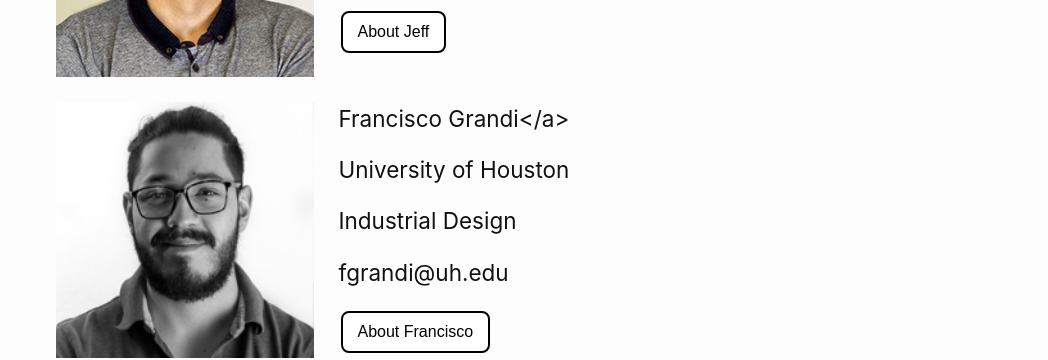
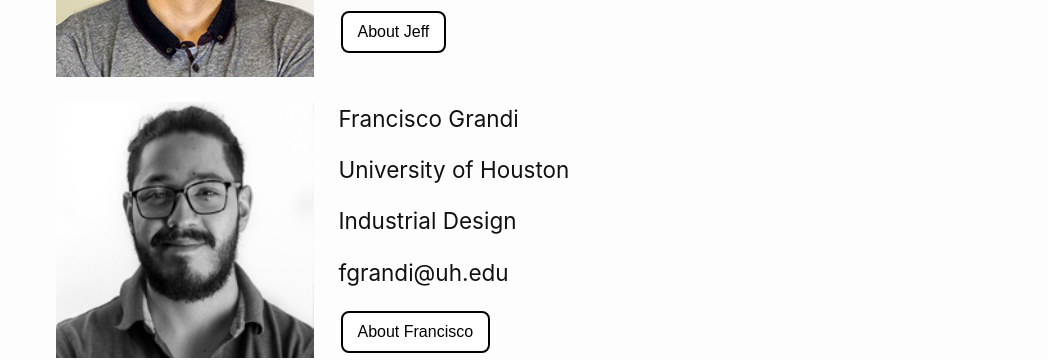
Before and after one commit to arcraik/neuroexo-website, a Jekyll site: the page built from people.md, in a window 1280 px wide and 900 px high, scrolled down 1386 px. Shown: the part 155-515 px from the top of the window, without its empty margins (94-1142 px from the left). Built offline with Jekyll 4.4.1, drawn with Linux system fonts in a browser that asks for light colours.

Commit message:
Update people.md

```diff
--- a/people.md
+++ b/people.md
@@ -95,7 +95,7 @@ title: People
 </div>
 <div>
 <img class="peoplepic" src="/photos/fgrandi.jpg" alt="Francisco Grandi" />
-<h4>Francisco Grandi</a></h4>
+<h4>Francisco Grandi</h4>
 <h4>University of Houston</h4>
 <h4>Industrial Design</h4>
 <h4>fgrandi@uh.edu</h4>
@@ -248,7 +248,6 @@ title: People
      </div>
   </div>
 
-</div>
 </div>
 <h3>2020 Undergraduate Researchers</h3>
 <div>
```
